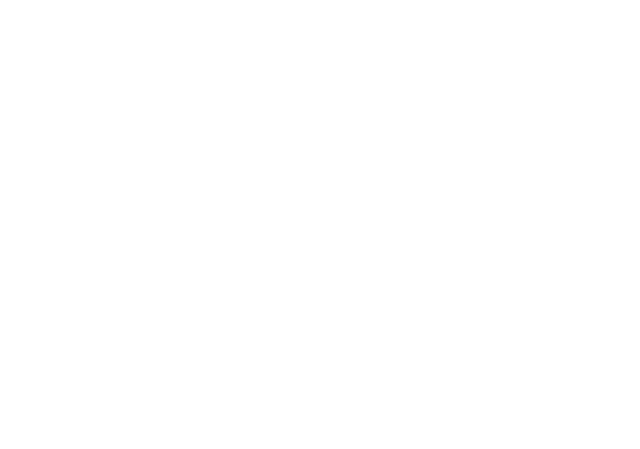
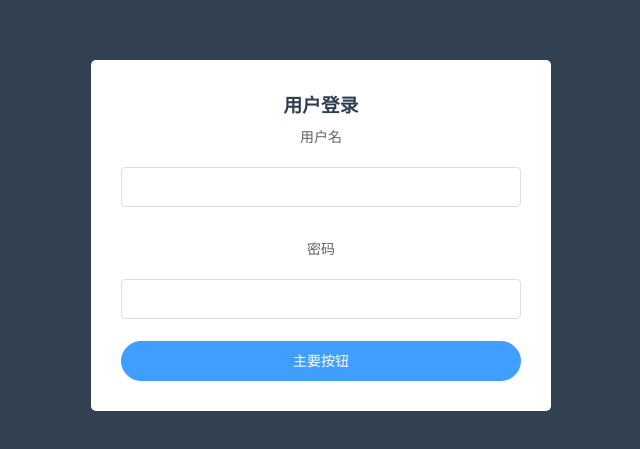
Before and after one commit to lvqiya/vue-myit, a Vue app: page /#/login in a window 1280 px wide. Before the commit this address led to /#/. Shown: the part 165-614 px from the top of the page, without its empty margins (319-959 px from the left). Built offline with nearby package versions, Linux system fonts and the light colour scheme.

Commit message:
登录页面完成

```diff
--- a/package.json
+++ b/package.json
@@ -12,6 +12,7 @@
     "build": "node build/build.js"
   },
   "dependencies": {
+    "axios": "^0.18.0",
     "element-ui": "^2.4.11",
     "vue": "^2.5.2",
     "vue-router": "^3.0.1"
--- /dev/null
+++ b/src/assets/plugins/http.js
@@ -0,0 +1,8 @@
+import axios from 'axios'
+import Vue from 'vue';
+const MyHttpServer = {}
+MyHttpServer.install = (vue)=>{
+    axios.defaults.baseURL = 'http://localhost:8888/api/private/v1/'
+    Vue.prototype.$http = axios
+}
+export default MyHttpServer
--- /dev/null
+++ b/src/components/home/home.vue
@@ -0,0 +1,32 @@
+<template>
+    <el-container  class="container">
+        <el-header class="header">Header</el-header>
+        <el-container>
+            <el-aside width="200px" class="aside">Aside</el-aside>
+            <el-main class="main">Main</el-main>
+        </el-container>
+    </el-container>
+</template>
+
+<script>
+export default {};
+</script>
+
+<style>
+.container {
+  height: 100%;
+}
+
+.header {
+  background-color: #b3c0d1;
+}
+
+.aside {
+  background-color: #d3dce6;
+}
+
+.main {
+  background-color: #e9eef3;
+  height: 100%;
+}
+</style>
--- a/src/components/login/login.vue
+++ b/src/components/login/login.vue
@@ -1,6 +1,6 @@
 <template>
     <div class="login-wrap">
-        <el-form :label-position="top" label-width="80px" :model="formdata" class="login-form">
+        <el-form label-position="top" label-width="80px" :model="formdata" class="login-form">
             <h3>用户登录</h3>
             <el-form-item label="用户名">
                 <el-input v-model="formdata.username"></el-input>
@@ -8,7 +8,7 @@
             <el-form-item label="密码">
                 <el-input v-model="formdata.password"></el-input>
             </el-form-item>
-            <el-button type="primary" round class="login-btn">主要按钮</el-button>
+            <el-button type="primary" round class="login-btn" @click="handleLogin()">主要按钮</el-button>
         </el-form>
     </div>
 
@@ -23,7 +23,37 @@ export default {
         password: ""
       }
     };
+  },
+  methods: {
+    async handleLogin() {
+      const res = await this.$http.post(`login`, this.formdata);
+      console.log(res);
+      const {
+        meta: { status, msg },
+        data
+      } = res.data;
+      if (status === 200) {
+        const token = localStorage.setItem("token", data.token);
+        this.$router.push({ name: "home" });
+        this.$message.success(msg);
+      } else {
+        this.$message.error(msg);
+      }
+    }
   }
+  //   handleLogin(){
+  //       this.$http.post(`login`,this.formdata)
+  //       .then((res)=>{
+  //           console.log(res);
+  //           const{meta:{status,msg},data} = res.data
+  //           if (status === 200) {
+  //               this.$router.push({name:'home'})
+  //               this.$message.success(msg)
+  //           }else{
+  //               this.$message.error(msg)
+  //           }
+  //       })
+  //   }
 };
 </script>
 
@@ -43,9 +73,9 @@ export default {
   border-radius: 5px;
 }
 .login-wrap .login-form h3 {
-    margin: 0;
+  margin: 0;
 }
-.login-wrap .login-form .login-button {
+.login-wrap .login-form .login-btn {
   width: 100%;
 }
 </style>
--- a/src/main.js
+++ b/src/main.js
@@ -6,8 +6,10 @@ import 'element-ui/lib/theme-chalk/index.css';
 import App from './App'
 import router from './router'
 import '@/assets/css/index.css'
+import http from '@/assets/plugins/http.js'
 
 Vue.use(ElementUI);
+Vue.use(http)
 Vue.config.productionTip = false
 
 /* eslint-disable no-new */
--- a/src/router/index.js
+++ b/src/router/index.js
@@ -1,7 +1,7 @@
 import Vue from 'vue'
 import Router from 'vue-router'
 import Login from '@/components/login/login.vue'
-
+import Home from '@/components/home/home.vue'
 Vue.use(Router)
 
 export default new Router({
@@ -10,6 +10,11 @@ export default new Router({
       name:'login',
       path: '/login',
       component:Login
+    },
+    {
+      name:'home',
+      path:'/',
+      component:Home
     }
   ]
 })
```
Also changed, not shown: 1 other file (tests, documents, lock files or other folders).
